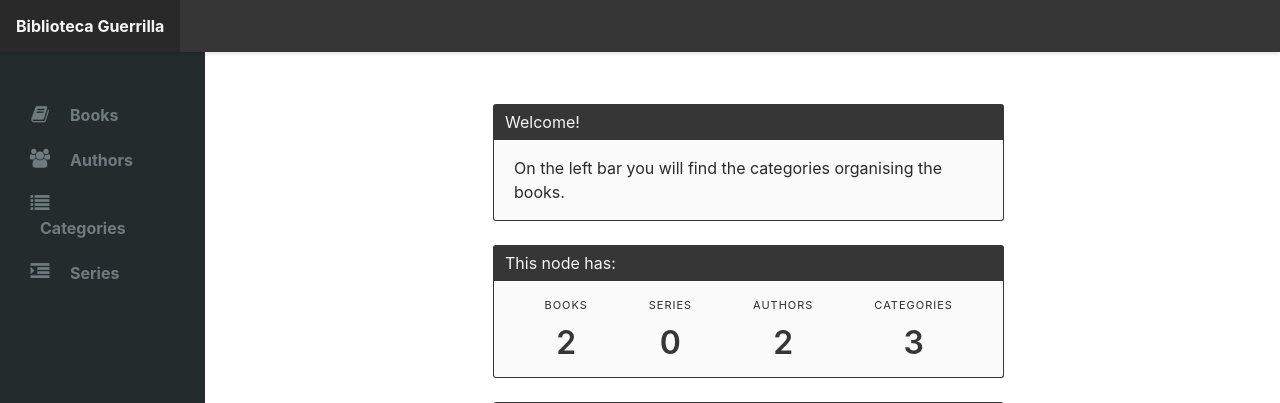
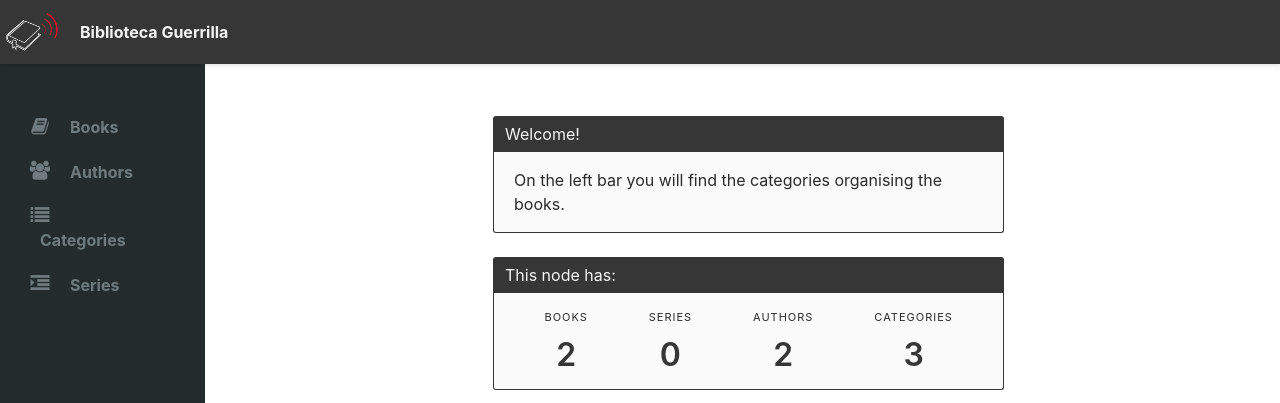
Before and after one commit to elKaZe/biblioteca-guerrilla, a Flask app: page / in a window 1280 px wide. Shown: the top 403 px of the page. Run offline with Flask 2, Linux system fonts and the light colour scheme; data comes from the database, SQL or seed files in the repository; data that the repository does not hold is empty.

Commit message:
set logo with alpha channels

```diff
--- a/biblioteca_guerrilla/app/templates/header.html
+++ b/biblioteca_guerrilla/app/templates/header.html
@@ -1,9 +1,12 @@
 <!--Incluye menu cuando la pantalla es chica-->
 
 <nav class="navbar is-dark has-shadow" id="top" role="navigation" aria-label="main navigation">
-    <div class="navbar-brand">
-      <a class="navbar-item" href="{{ url_for("index") }}">
-        <p><strong>Biblioteca Guerrilla</strong></p>
-      </a>
+  <div class="navbar-brand">
+    <figure class="image is-64x64">
+      <img src="/static/img/logo-alpha.png">
+    </figure>
+    <a class="navbar-item" href="{{ url_for("index") }}">
+      <p><strong>Biblioteca Guerrilla</strong></p>
+    </a>
   </div>
 </nav>
```
